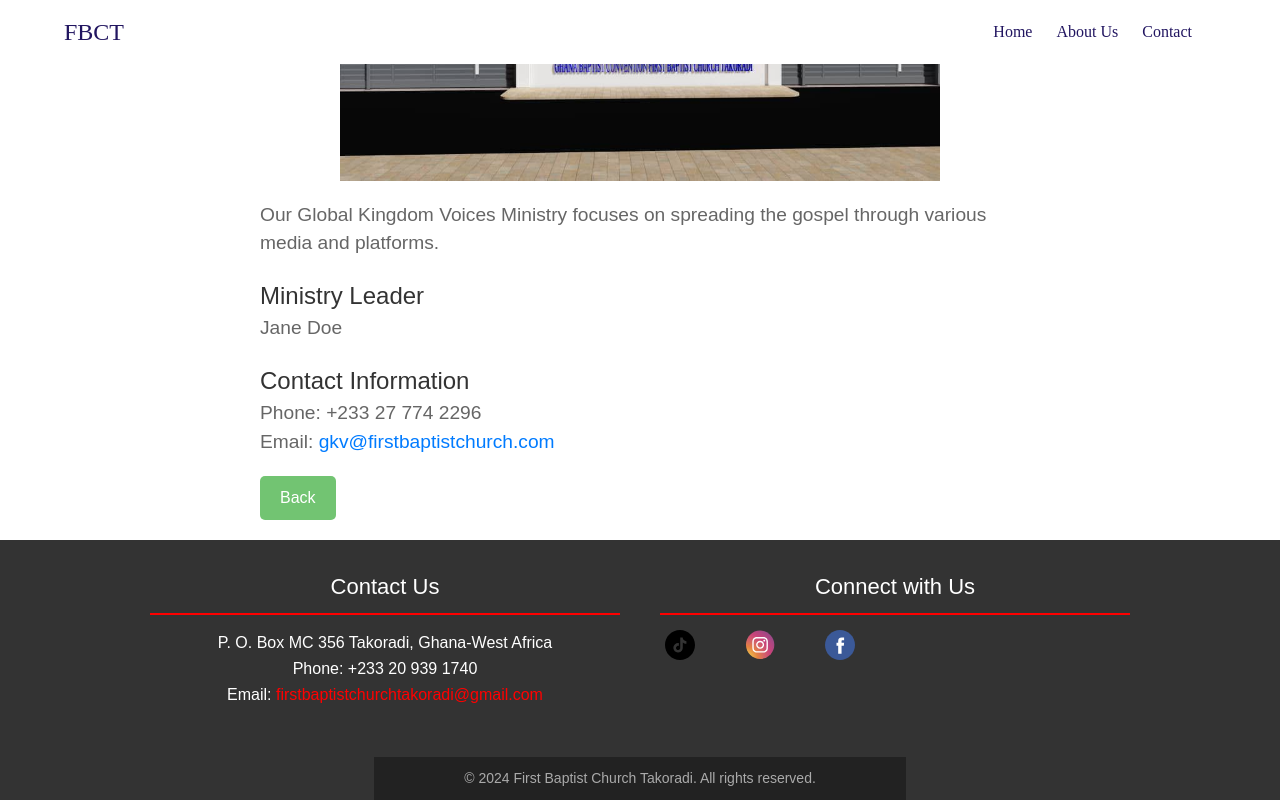
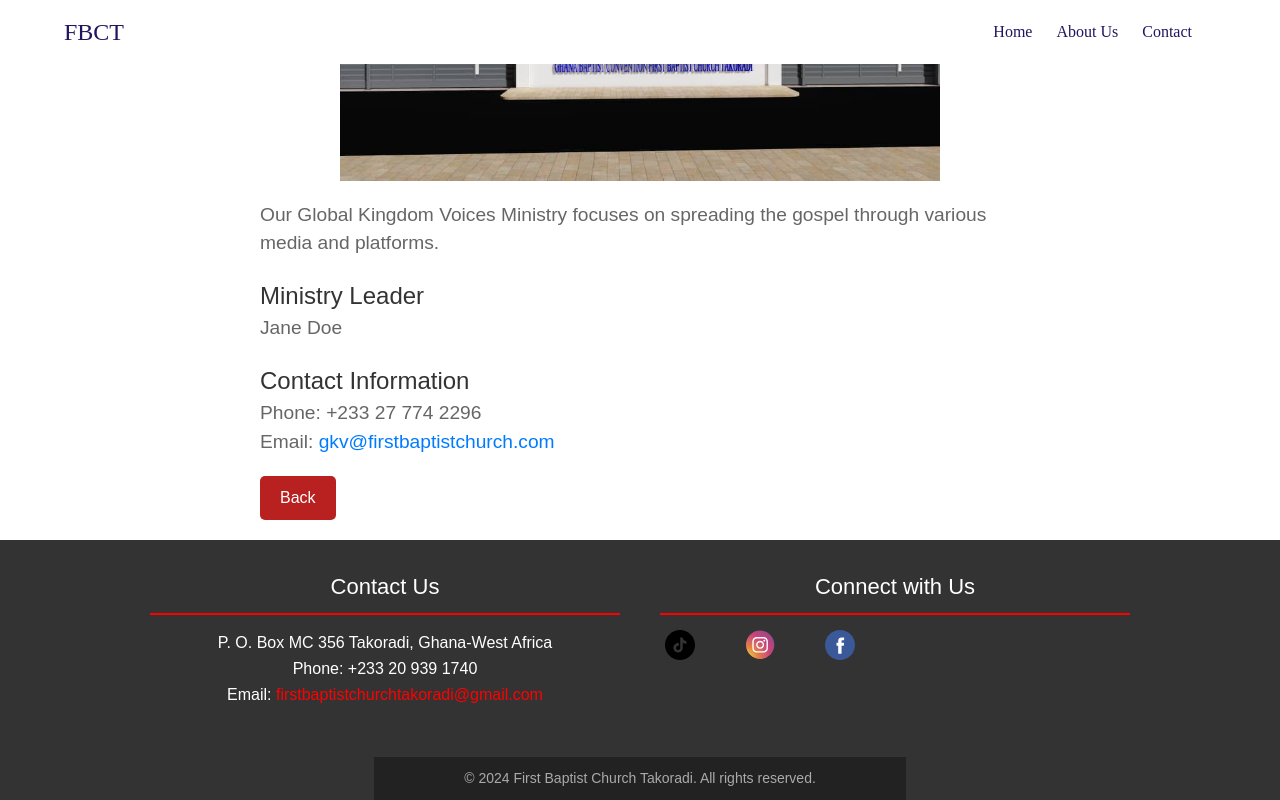
Before and after one commit to Aboagye-Heming/First-Baptist-Church-Takoradi, a React (Vite) app: page /ministry/1 in a window 1280 px wide. In both pictures the pointer is over the button "Back". Shown: the part 341-1141 px from the top of the page. Built offline with nearby package versions, Linux system fonts and the light colour scheme; the HTML template or start-up script is replaced by a standard one.

Commit message:
style: changed color of button

```diff
--- a/src/pages/ministry-details/ministry-details.css
+++ b/src/pages/ministry-details/ministry-details.css
@@ -57,5 +57,5 @@
   }
 
   .back-button:hover {
-    background-color: #72c472;
+    background-color: rgb(185, 33, 33);
   }
```
